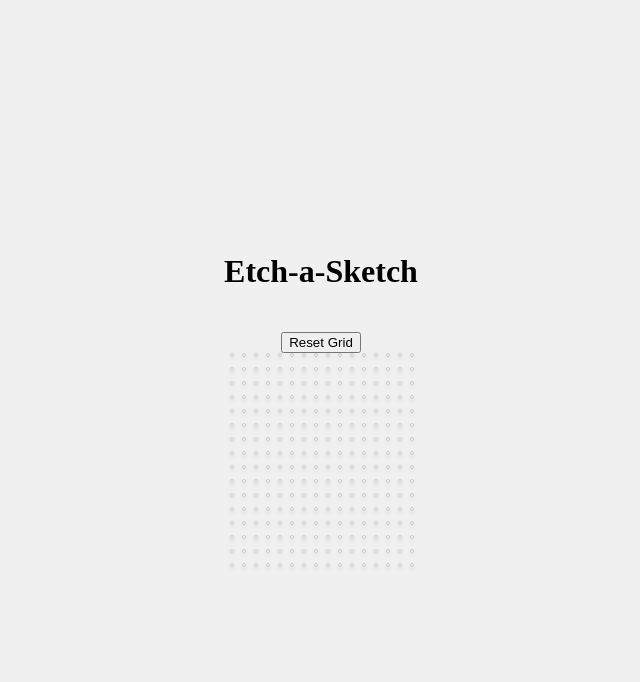
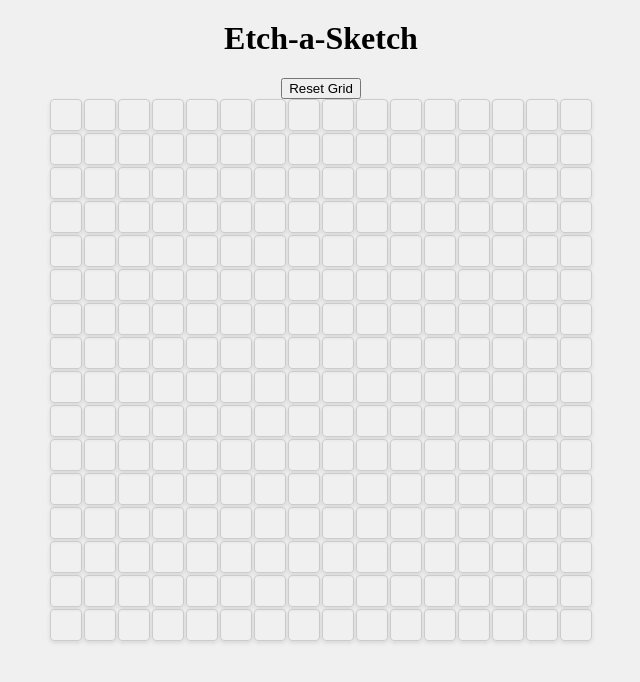
Before and after one commit to Sshahryar/odin-EtchASketch, a plain HTML site: page index.html in a window 1280 px wide. Shown: the whole page, without its empty margins (319-959 px from the left). Drawn offline with Linux system fonts and the light colour scheme.

Commit message:
Update styles.css

```diff
--- a/styles.css
+++ b/styles.css
@@ -1,10 +1,9 @@
 body {
   margin: 0;
   display: flex;
-  justify-content: center;
+  flex-direction: column;
   align-items: center;
-  flex-direction: column;
-  height: 100vh;
+  min-height: 100vh;
   background-color: #f0f0f0;
 }
 
@@ -14,21 +13,15 @@ h1 {
 
 #container {
   display: grid;
-  grid-template-columns: repeat(auto-fill, minmax(30px, 1fr));
-  grid-gap: 10px;
-  max-width: 960px;
+  grid-template-columns: repeat(16, 30px);
+  grid-gap: 2px;
 }
 
 .square {
-  width: 100%;
-  height: 0;
-  padding-bottom: 100%;
+  width: 30px;
+  height: 30px;
   border-radius: 4px;
   border: 1px solid #ccc;
   transition: background-color 0.3s ease, transform 0.3s ease;
   box-shadow: 0 2px 4px rgba(0, 0, 0, 0.1);
 }
-
-button {
-  margin-top: 20px;
-}
```
